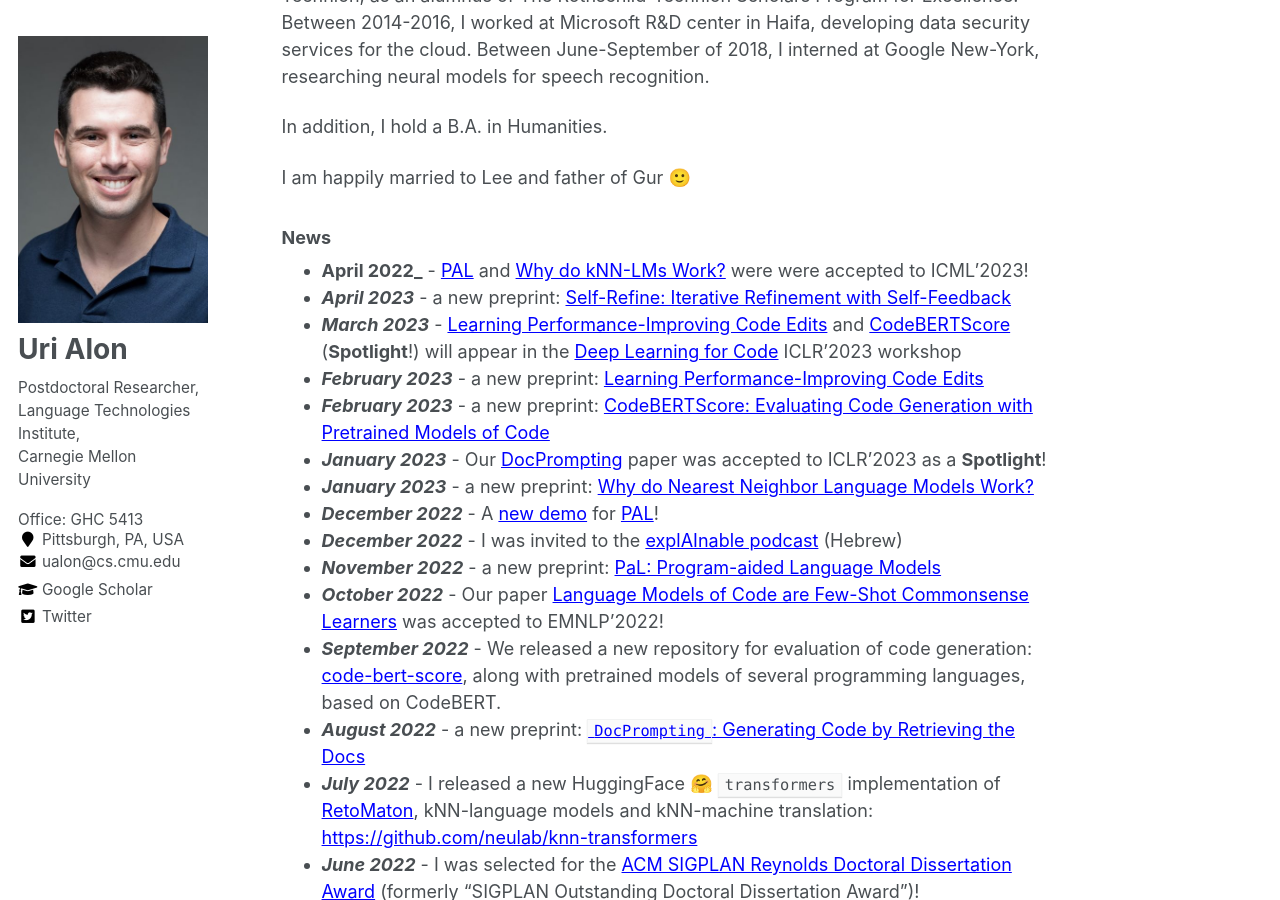
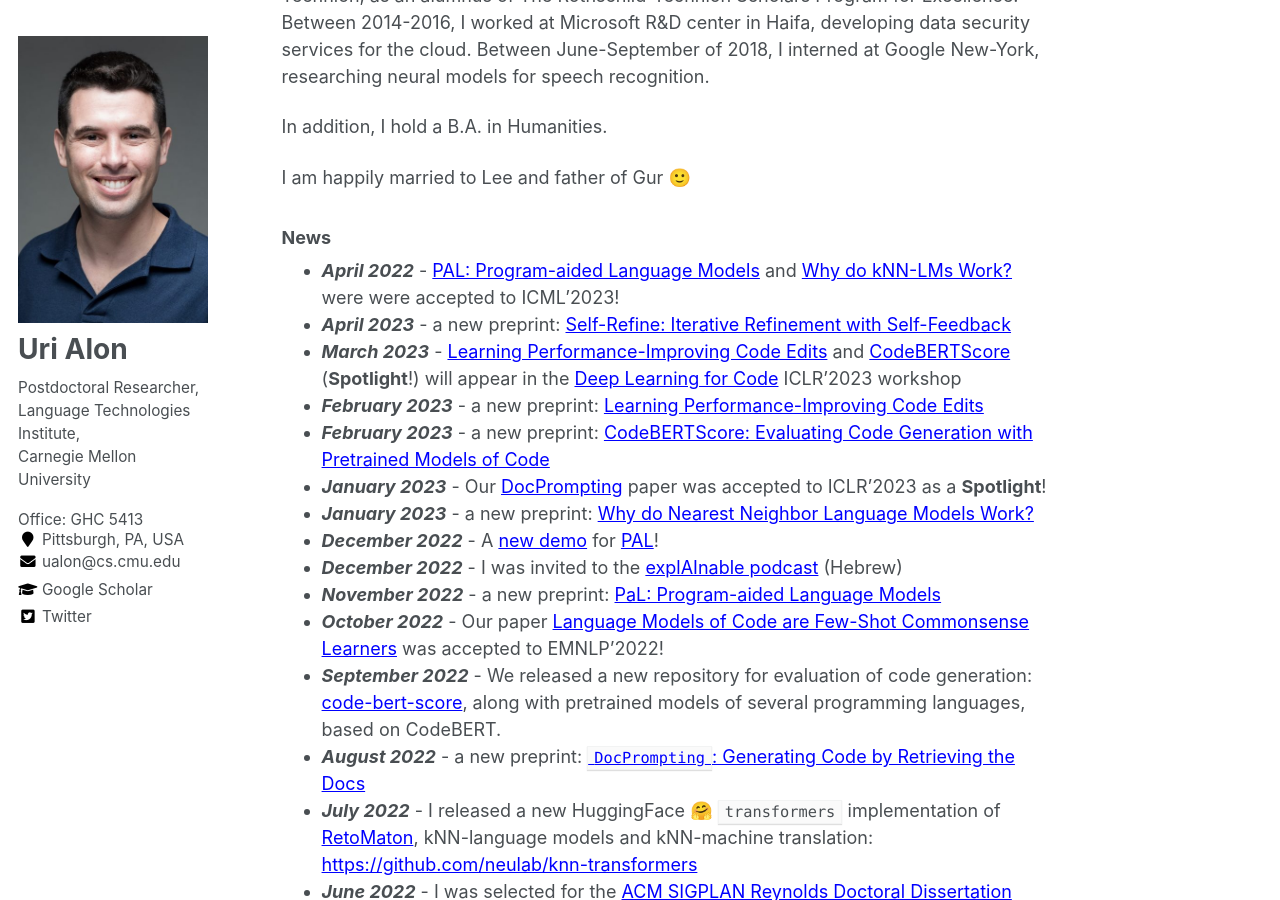
Before and after one commit to urialon/urialon.github.io, a Jekyll site: the page built from _pages/about.md, in a window 1280 px wide and 900 px high, scrolled down 408 px. Built offline with Jekyll 4.4.1, drawn with Linux system fonts in a browser that asks for light colours; some of the changed text lies outside the part shown.

Commit message:
ICML 2023

```diff
--- a/_pages/about.md
+++ b/_pages/about.md
@@ -64,7 +64,7 @@ In addition, I hold a B.A. in Humanities.
 I am happily married to Lee and father of Gur 🙂
 
 ### News
-* **April 2022_** - [PAL](#pal) and [Why do kNN-LMs Work?](#knnwhy) were were accepted to ICML'2023!
+* **_April 2022_** - [PAL: Program-aided Language Models](#pal) and [Why do kNN-LMs Work?](#knnwhy) were were accepted to ICML'2023!
 * **_April 2023_** - a new preprint: [Self-Refine: Iterative Refinement with Self-Feedback](#selfrefine)
 * **_March 2023_** - [Learning Performance-Improving Code Edits](#pie) and [CodeBERTScore](#cbs) (**Spotlight**!) will appear in the [Deep Learning for Code](https://dl4c.github.io/){:target="_blank"} ICLR'2023 workshop
 * **_February 2023_** - a new preprint: [Learning Performance-Improving Code Edits](#pie)
@@ -114,7 +114,7 @@ I am happily married to Lee and father of Gur 🙂
     * To appear in **_ICML'2023_**
     * [[PDF]](https://arxiv.org/pdf/2301.02828.pdf){:target="_blank"} [[Code]](https://github.com/frankxu2004/knnlm-why){:target="_blank"} [[Tweet]](https://twitter.com/urialon1/status/1612817186678083585?s=20&t=srvqJDMrLcB1_Zzdm0-5pA){:target="_blank"} [[BibTex]](https://pastebin.com/raw/UeDvMh6X){:target="_blank"}
 
-* **PaL: Program-aided Language Models**{:id="pal"}
+* **PAL: Program-aided Language Models**{:id="pal"}
     * Luyu Gao, Aman Madaan, Shuyan Zhou, **Uri Alon**, Pengfei Liu, Yiming Yang, Jamie Callan, Graham Neubig
     * To appear in **_ICML'2023_**
     * Online demo: [https://huggingface.co/spaces/JavaFXpert/gpt-math-techniques](https://huggingface.co/spaces/JavaFXpert/gpt-math-techniques){:target="_blank"}
```
